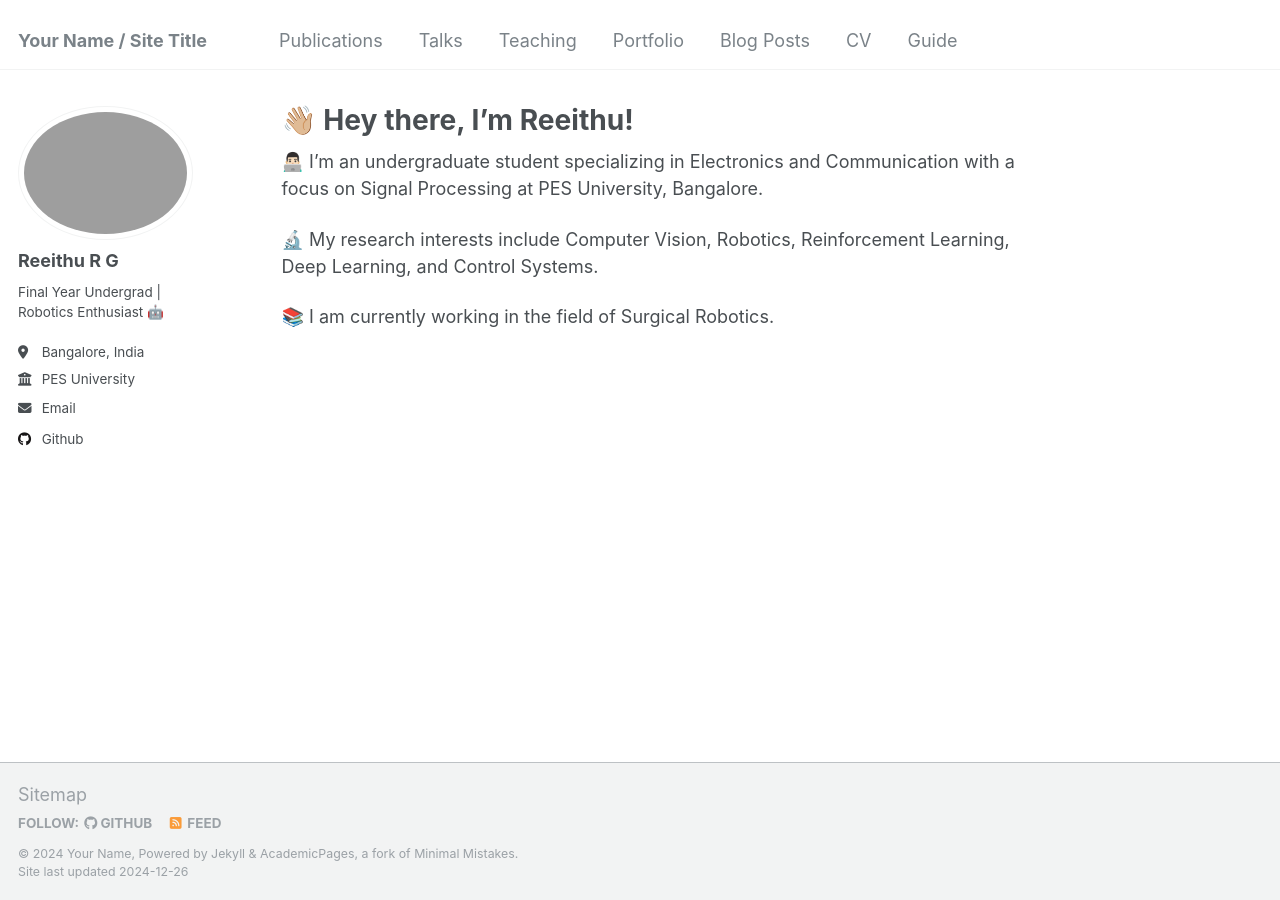
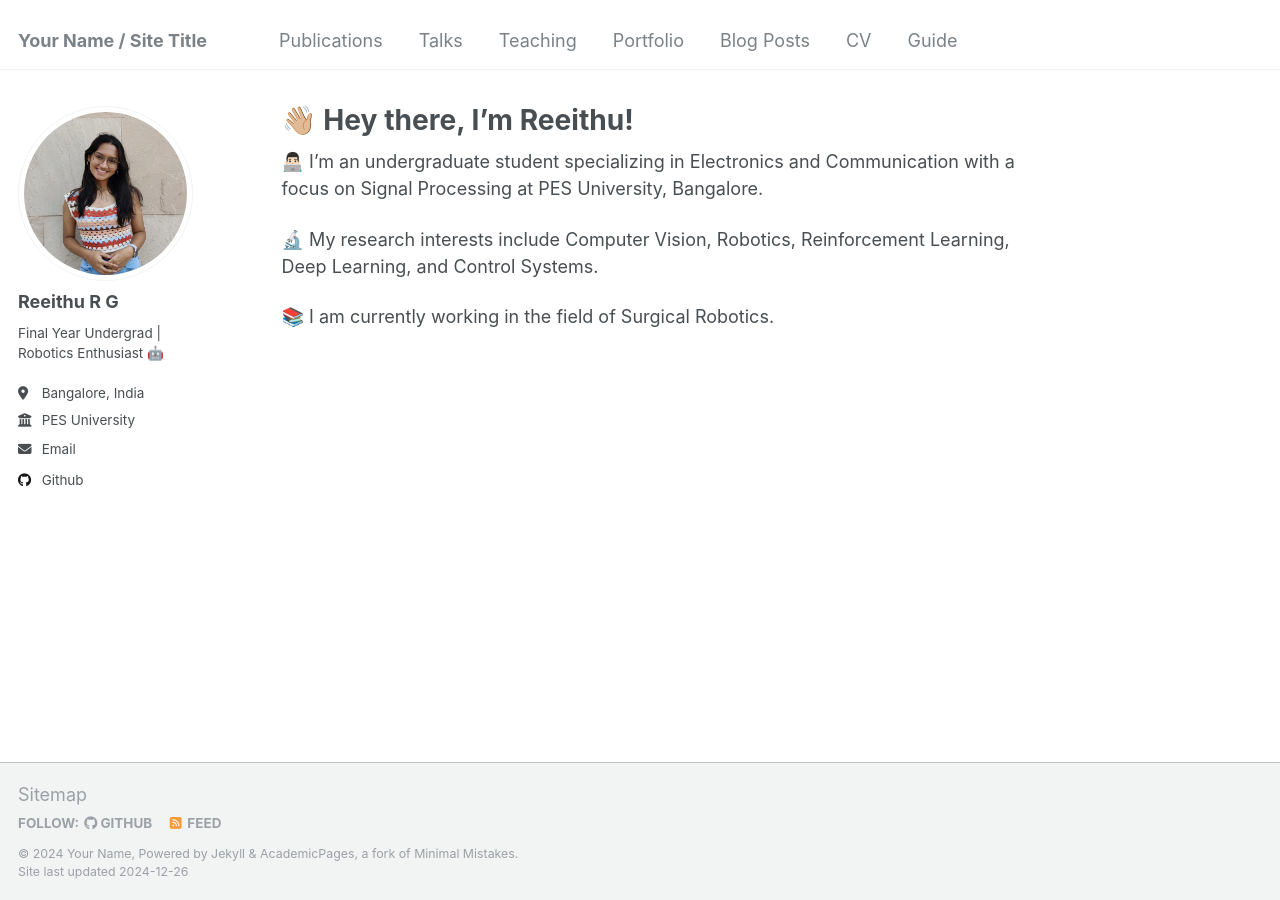
Before and after one commit to reeithu/reeithu.github.io, a Jekyll site: the page built from _pages/about.md, in a window 1280 px wide. Built offline with Jekyll 4.4.1, drawn with Linux system fonts in a browser that asks for light colours; emoji names are drawn with the system emoji font.

Commit message:
changed picture

```diff
--- a/_config.yml
+++ b/_config.yml
@@ -21,7 +21,7 @@ repository               : "academicpages/academicpages.github.io"
 #               Additional customization can be done by editing /_includes/author-profile.html
 author:
   # Biographic information
-  avatar           : "profile.png"
+  avatar           : "reeithu.jpg"
   name             : "Reeithu R G"
   pronouns         : # example: "she/her"
   bio              : "Final Year Undergrad | Robotics Enthusiast :robot: "
```
